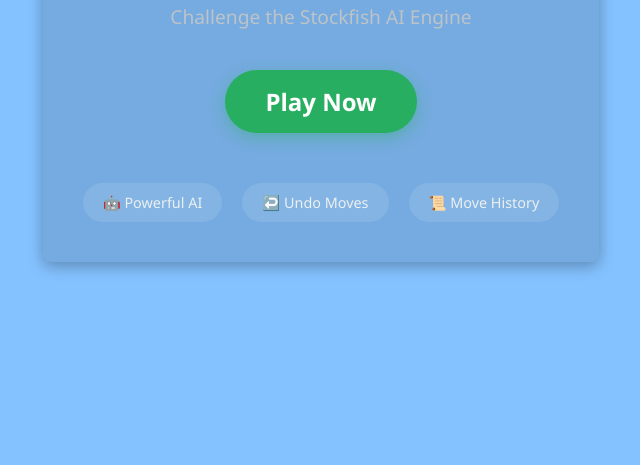
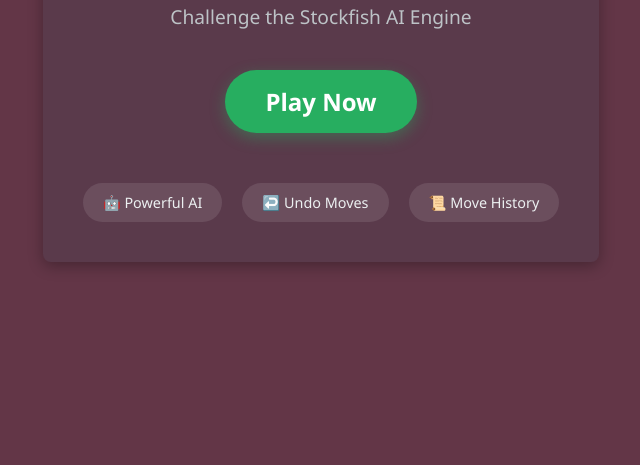
Before and after one commit to shivanshPW/MyChess, a plain HTML site: page docs/home.html in a window 1280 px wide. Shown: the part 335-800 px from the top of the page, without its empty margins (319-959 px from the left). Drawn offline with Linux system fonts and the light colour scheme.

Commit message:
ui update

```diff
--- a/docs/home.html
+++ b/docs/home.html
@@ -21,5 +21,13 @@
             <div class="feature-item">📜 Move History</div>
         </div>
     </div>
+
+    <script>
+        // Set a random soothing background color on load
+        var hue = Math.floor(Math.random() * 360);
+        // Low saturation and lightness for a soothing dark theme that fits the white text
+        var color = 'hsl(' + hue + ', 30%, 30%)';
+        document.body.style.backgroundColor = color;
+    </script>
 </body>
 </html>
--- a/docs/style.css
+++ b/docs/style.css
@@ -4,9 +4,10 @@ body {
     justify-content: center;
     align-items: center;
     min-height: 100vh;
-    background-color: #84c2ff;
+    background-color: #2c3e50; /* Fallback color */
     color: #ecf0f1;
     margin: 0;
+    transition: background-color 0.5s ease;
 }
 
 .container {
```
Also changed, not shown: docs/index.html (+1 -1 lines), docs/script.js (+9 -0 lines).
